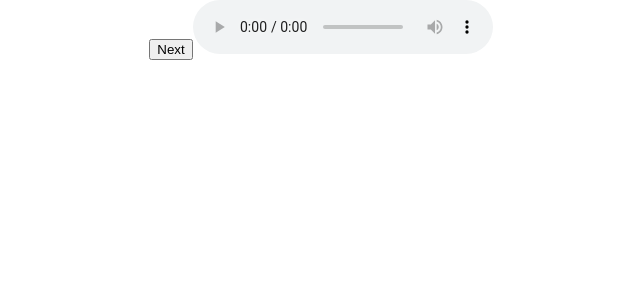
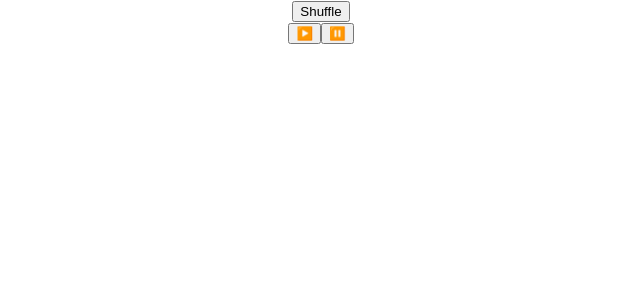
Before and after one commit to axdiamond/holdmusic.live, a React (Create React App) app: page / in a window 1280 px wide. Shown: the top 300 px of the page, without its empty margins (319-959 px from the left). Built offline with nearby package versions, Linux system fonts and the light colour scheme.

Commit message:
Shuffle play pause!

```diff
--- a/src/App.js
+++ b/src/App.js
@@ -1,6 +1,6 @@
 import './App.css';
+import { useState, useRef } from 'react';
 import ReactAudioPlayer from 'react-audio-player';
-import { useState } from 'react';
 
 function App() {
 
@@ -16,19 +16,37 @@ function App() {
   let randomStart = Math.floor(Math.random() * sounds.length - 1);
 
   let [playingSoundIndex, setplayingSoundIndex] = useState(randomStart);
+  let [isPlaying, setIsPlaying] = useState(false);
+  const audioRef = useRef(null);
 
+  if (audioRef.current?.audioEl?.current) {
+    if (isPlaying) {
+      audioRef.current.audioEl.current?.play();
+    } else {
+      audioRef.current.audioEl.current?.pause();
+    }
+  }
 
   return (
     <div className="App">
-    <button onClick={() => setplayingSoundIndex(playingSoundIndex + 1)}>
-      Next
-    </button>
+      <button onClick={() => {
+          setplayingSoundIndex(playingSoundIndex + 1);
+          setIsPlaying(true);
+        }}>
+        Shuffle
+      </button>
 
-      <ReactAudioPlayer
-        src={sounds[playingSoundIndex]}
-        autoPlay
-        controls
-      />
+
+    <ReactAudioPlayer
+      src={sounds[playingSoundIndex]}
+      ref={audioRef}
+      autoPlay={isPlaying}
+    />
+
+      <div>
+        <button onClick={() => setIsPlaying(true)}>▶️</button>
+        <button onClick={() => setIsPlaying(false)}>⏸️</button>
+      </div>
     </div>
   );
 }
```
